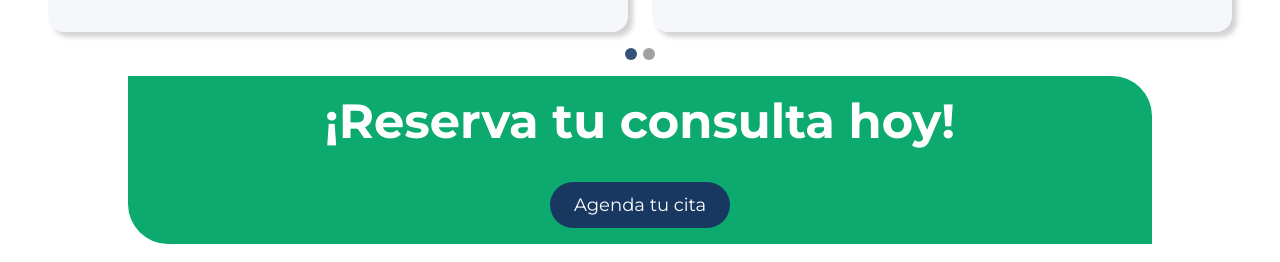
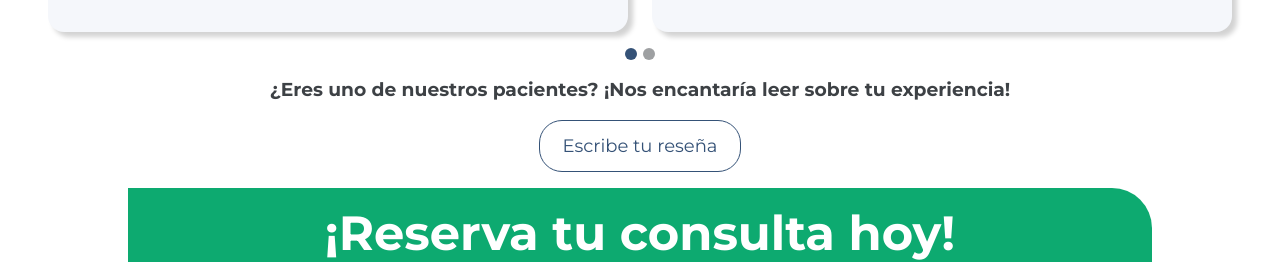
Before and after one commit to Durounseki/libreros_nutricion, a React (Vite) app in the folder app/: page / in a window 1280 px wide. Shown: the part 2928-3190 px from the top of the page. Built offline with nearby package versions, Linux system fonts and the light colour scheme.

Commit message:
feat: add review button

```diff
--- a/app/src/routes/Index.module.css
+++ b/app/src/routes/Index.module.css
@@ -162,6 +162,29 @@
     color: var(--bg-dark);
     margin: 0;
     text-align: center;
+  }
+  .review-cta {
+    display: flex;
+    flex-direction: column;
+    align-items: center;
+    h3 {
+      color: var(--secondary-dark);
+    }
+    .review-button {
+      font-size: 18px;
+      text-align: center;
+      padding: 14px 23px;
+      border: solid 1px var(--accent-color);
+      color: var(--accent-color);
+      border-radius: 23px;
+      text-decoration: none;
+    }
+    .review-button:hover {
+      border: solid 1px var(--bg-light);
+      transform: scale(1.01);
+      cursor: pointer;
+      color: var(--bg-light);
+    }
   }
 }
 
--- a/app/src/routes/index.jsx
+++ b/app/src/routes/index.jsx
@@ -147,11 +147,15 @@ function Index() {
       <section className={styles["testimonials-container"]}>
         <h2>Historias de éxito</h2>
         <Carousel data={reviews} styles={styles} />
-        {/* <div className={styles.testimonials}>
-          {reviews.map((review) => (
-            <Review key={review.id} review={review} styles={styles} />
-          ))}
-        </div> */}
+        <div className={styles["review-cta"]}>
+          <h3>
+            ¿Eres uno de nuestros pacientes? ¡Nos encantaría leer sobre tu
+            experiencia!
+          </h3>
+          <LinkButton className={styles["review-button"]} to="/review">
+            Escribe tu reseña
+          </LinkButton>
+        </div>
       </section>
       <section className={styles["cta-container"]}>
         <div className={styles.cta}>
```
